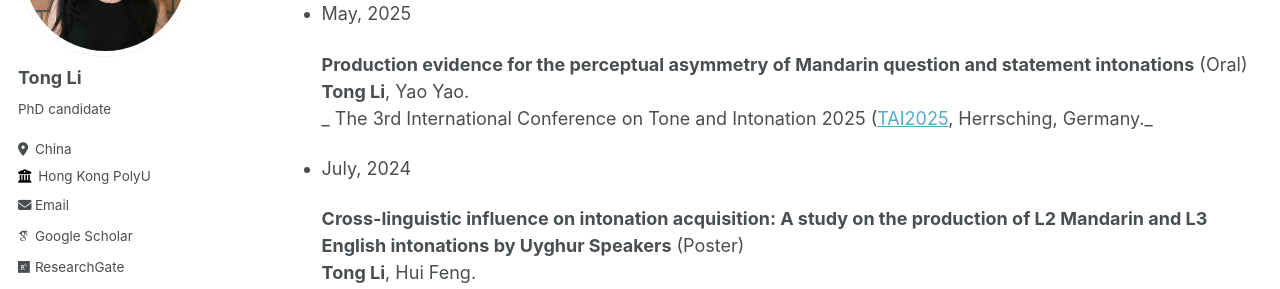
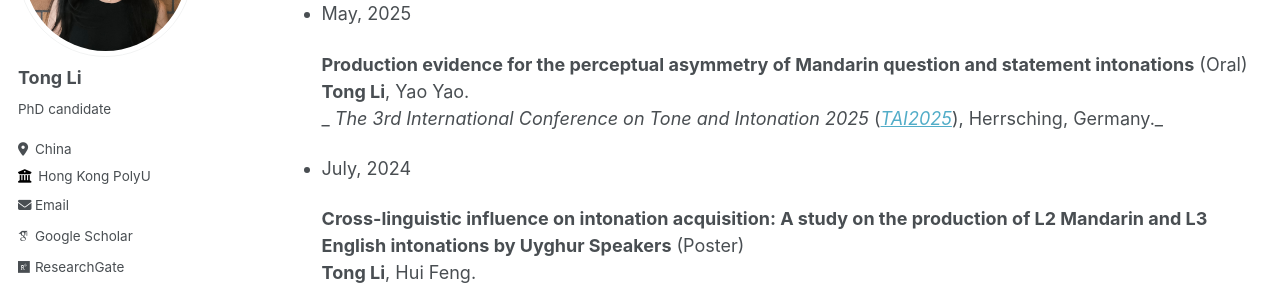
Before and after one commit to litonglinguistics/litonglinguistics.github.io, a Jekyll site: the page built from _pages/talks.md, in a window 1280 px wide and 1329 px high. Shown: the part 236-525 px from the top of the window. Built offline with Jekyll 4.4.1, drawn with Linux system fonts in a browser that asks for light colours; some web fonts are replaced.

```diff
--- a/_pages/talks.md
+++ b/_pages/talks.md
@@ -8,7 +8,7 @@ author_profile: true
 
 - May, 2025
 
-  **Production evidence for the perceptual asymmetry of Mandarin question and statement intonations** (Oral)<br>**Tong Li**, Yao Yao. <br> _ The 3rd International Conference on Tone and Intonation 2025 ([TAI2025](https://www.tai2025.org/), Herrsching, Germany._
+  **Production evidence for the perceptual asymmetry of Mandarin question and statement intonations** (Oral)<br>**Tong Li**, Yao Yao. <br> _ _The 3rd International Conference on Tone and Intonation 2025_ (_[TAI2025](https://www.tai2025.org/)_), Herrsching, Germany._
 
 - July, 2024
 
```
